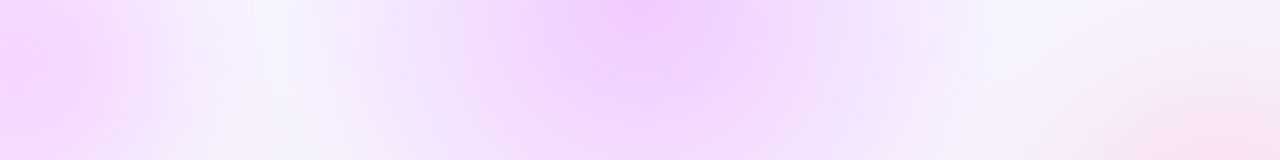
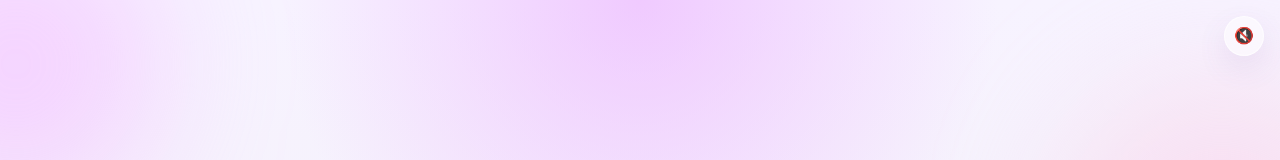
Before and after one commit to sarthaksinghaniya/bestfriend_day, a React (Vite) app: page / in a window 1280 px wide. Shown: the top 160 px of the page. Built offline with nearby package versions, Linux system fonts and the light colour scheme.

Commit message:
Add music mute toggle

```diff
--- a/src/components/AppShell.jsx
+++ b/src/components/AppShell.jsx
@@ -1,6 +1,6 @@
 import { Outlet, useLocation, useNavigate } from 'react-router-dom';
 import { AnimatePresence, motion } from 'framer-motion';
-import AudioSystem from './AudioSystem';
+import AudioSystem, { MusicToggleButton } from './AudioSystem';
 
 const steps = [
   { label: 'NameInput', path: '/' },
@@ -28,6 +28,10 @@ export default function AppShell() {
         <div className="absolute left-[-10%] top-[-10%] h-72 w-72 rounded-full bg-fuchsia-300/40 blur-3xl" />
         <div className="absolute right-[-8%] top-[10%] h-80 w-80 rounded-full bg-pink-200/50 blur-3xl" />
         <div className="absolute bottom-[-15%] left-[20%] h-96 w-96 rounded-full bg-violet-200/40 blur-3xl" />
+      </div>
+
+      <div className="fixed right-4 top-4 z-30">
+        <MusicToggleButton />
       </div>
 
       <div className="mx-auto flex min-h-[calc(100vh-3rem)] max-w-5xl flex-col gap-5">
--- a/src/components/AudioSystem.jsx
+++ b/src/components/AudioSystem.jsx
@@ -1,9 +1,11 @@
-import { useEffect } from 'react';
+import { useEffect, useState } from 'react';
 
 const musicPath = '/assets/Music.mp3';
 let musicAudio = null;
 let musicStarted = false;
+let musicMuted = false;
 let fadeAnimationFrame = null;
+const musicStateEventName = 'music-state-change';
 
 function ensureMusicAudio() {
   if (!musicAudio) {
@@ -17,22 +19,33 @@ function ensureMusicAudio() {
   return musicAudio;
 }
 
-function fadeInMusic(audio) {
+function stopFadeAnimation() {
   if (fadeAnimationFrame) {
     window.cancelAnimationFrame(fadeAnimationFrame);
     fadeAnimationFrame = null;
   }
+}
 
-  const targetVolume = 0.6;
-  const fadeDuration = 2400;
+function emitMusicState() {
+  window.dispatchEvent(
+    new CustomEvent(musicStateEventName, {
+      detail: {
+        started: musicStarted,
+        muted: musicMuted,
+      },
+    }),
+  );
+}
+
+function fadeVolume(audio, fromVolume, toVolume, duration, onComplete) {
+  stopFadeAnimation();
+
   const startTime = window.performance.now();
-
-  audio.volume = 0;
 
   function step(now) {
     const elapsed = now - startTime;
-    const progress = Math.min(elapsed / fadeDuration, 1);
-    audio.volume = targetVolume * progress;
+    const progress = Math.min(elapsed / duration, 1);
+    audio.volume = fromVolume + (toVolume - fromVolume) * progress;
 
     if (progress < 1) {
       fadeAnimationFrame = window.requestAnimationFrame(step);
@@ -40,9 +53,25 @@ function fadeInMusic(audio) {
     }
 
     fadeAnimationFrame = null;
+
+    if (onComplete) {
+      onComplete();
+    }
   }
 
   fadeAnimationFrame = window.requestAnimationFrame(step);
+}
+
+function fadeInMusic(audio) {
+  const targetVolume = 0.6;
+  audio.volume = 0;
+  fadeVolume(audio, 0, targetVolume, 2400);
+}
+
+function fadeOutMusic(audio) {
+  fadeVolume(audio, audio.volume, 0, 700, () => {
+    audio.pause();
+  });
 }
 
 export function startMusic() {
@@ -52,13 +81,49 @@ export function startMusic() {
 
   musicStarted = true;
   const audio = ensureMusicAudio();
-  void audio.play()
+
+  void audio
+    .play()
     .then(() => {
-      fadeInMusic(audio);
+      if (!musicMuted) {
+        fadeInMusic(audio);
+      }
+
+      emitMusicState();
     })
     .catch(() => {
       musicStarted = false;
+      emitMusicState();
     });
+}
+
+export function toggleMusic() {
+  const audio = ensureMusicAudio();
+
+  if (!musicStarted) {
+    return;
+  }
+
+  musicMuted = !musicMuted;
+
+  if (musicMuted) {
+    fadeOutMusic(audio);
+    emitMusicState();
+    return;
+  }
+
+  void audio.play().then(() => {
+    fadeInMusic(audio);
+    emitMusicState();
+  });
+}
+
+export function isMusicMuted() {
+  return musicMuted;
+}
+
+export function isMusicStarted() {
+  return musicStarted;
 }
 
 export default function AudioSystem() {
@@ -66,10 +131,7 @@ export default function AudioSystem() {
     ensureMusicAudio();
 
     return () => {
-      if (fadeAnimationFrame) {
-        window.cancelAnimationFrame(fadeAnimationFrame);
-        fadeAnimationFrame = null;
-      }
+      stopFadeAnimation();
 
       if (musicAudio) {
         musicAudio.pause();
@@ -79,3 +141,43 @@ export default function AudioSystem() {
 
   return null;
 }
+
+export function MusicToggleButton() {
+  const [muted, setMuted] = useState(isMusicMuted());
+  const [started, setStarted] = useState(isMusicStarted());
+
+  useEffect(() => {
+    function handleMusicStateChange(event) {
+      setMuted(event.detail.muted);
+      setStarted(event.detail.started);
+    }
+
+    window.addEventListener(musicStateEventName, handleMusicStateChange);
+
+    return () => {
+      window.removeEventListener(musicStateEventName, handleMusicStateChange);
+    };
+  }, []);
+
+  function handleToggle() {
+    if (!started) {
+      return;
+    }
+
+    toggleMusic();
+    setMuted(isMusicMuted());
+    setStarted(isMusicStarted());
+  }
+
+  return (
+    <button
+      type="button"
+      onClick={handleToggle}
+      className="pointer-events-auto inline-flex h-10 w-10 items-center justify-center rounded-full border border-white/60 bg-white/55 text-sm shadow-[0_12px_30px_rgba(106,74,160,0.1)] backdrop-blur-xl transition hover:bg-white/75"
+      aria-label={muted ? 'Unmute music' : 'Mute music'}
+      title={muted ? 'Unmute music' : 'Mute music'}
+    >
+      {muted || !started ? '🔇' : '🔊'}
+    </button>
+  );
+}
```
